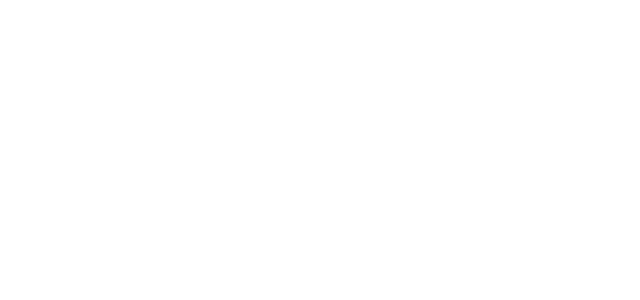
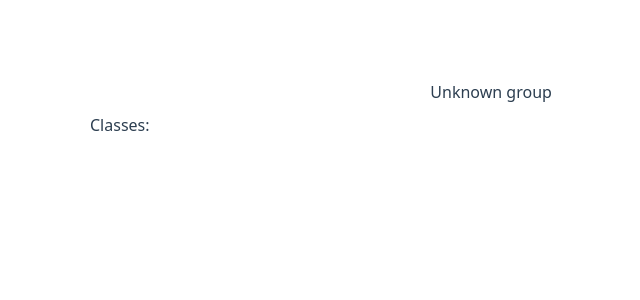
Before and after one commit to Olkens/studentManager-front, a Vue app: page /group in a window 1280 px wide. Before the commit this address had no page. Shown: the top 300 px of the page, without its empty margins (23-663 px from the left). Built offline with nearby package versions, Linux system fonts and the light colour scheme.

Commit message:
sidebar + few components

```diff
--- /dev/null
+++ b/src/components/GroupView/SideBar.vue
@@ -0,0 +1,17 @@
+<template>
+    <div class="flex-col flex border-solid border border-white rounded p-8">
+        <div>
+            <h3>{{ sideBarTitle }}</h3>
+        </div>
+    </div>
+</template>
+
+<script setup>
+import { ref, reactive } from 'vue'
+
+const sideBarTitle = ref('Classes:')
+</script>
+
+<style lang="scss" scoped>
+
+</style>
--- a/src/router/index.js
+++ b/src/router/index.js
@@ -1,6 +1,7 @@
 import { createRouter, createWebHistory } from 'vue-router'
 import HomeView from '../views/HomeView.vue'
 import MainView from '../views/MainView.vue'
+import MainAfterLoginView from '../views/MainAfterLoginView.vue'
 
 const router = createRouter({
   history: createWebHistory(import.meta.env.BASE_URL),
@@ -19,6 +20,11 @@
       path: '/home',
       name: 'home',
       component: HomeView
+    },
+    {
+      path: '/group',
+      name: 'MainAfterLoginView',
+      component: MainAfterLoginView
     }
   ]
 })
--- a/src/views/GroupsTableView.vue
+++ b/src/views/GroupsTableView.vue
@@ -3,10 +3,9 @@
         <h1> View for Groups Table</h1>
     </div>
 </template>
-<script>
-export default {
+<script setup>
 
-}
+
 </script>
 <style lang="">
 
--- /dev/null
+++ b/src/views/MainAfterLoginView.vue
@@ -0,0 +1,19 @@
+<template>
+    <div class="flex">
+        <div class="sidebar basis-2/6">
+            <SideBar />
+        </div>
+        <div class="basis-4/6">
+            <h3>{{ groupName }}</h3>
+        </div>
+    </div>
+</template>
+
+<script setup>
+import SideBar from '../components/GroupView/SideBar.vue';
+import { ref, reactive } from 'vue'
+
+const groupName = ref('Unknown group')
+</script>
+
+<style lang="scss" scoped></style>
--- a/src/views/MainView.vue
+++ b/src/views/MainView.vue
@@ -5,10 +5,15 @@
 
 <template>
   <main>
-  <div class="flex justify-around">
+    <div class="flex justify-around">
+      <div class="basis-1/2">
+        <HomeContent />
+      </div>
+      <div class="basis-1/4">
+        <LoginForm />
+      </div>
 
-    <HomeContent class="basis-1/2" />
-    <LoginForm class="basis-1/4"/>
-  </div>
+
+    </div>
   </main>
 </template>
```
